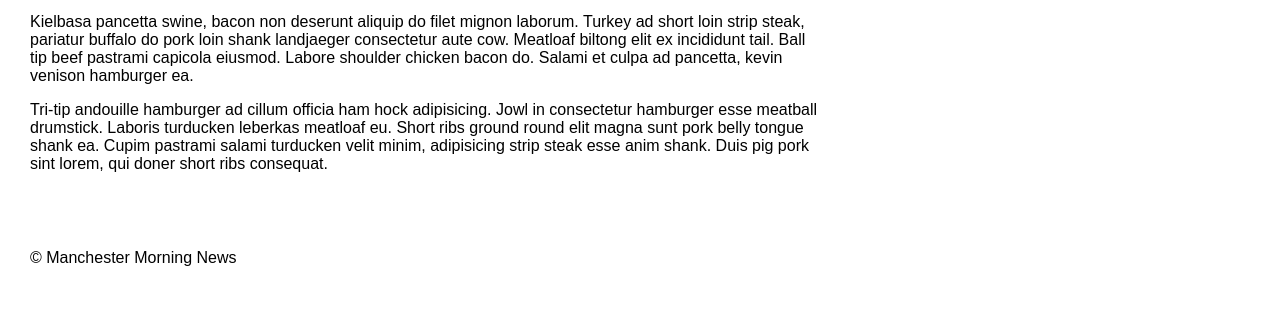
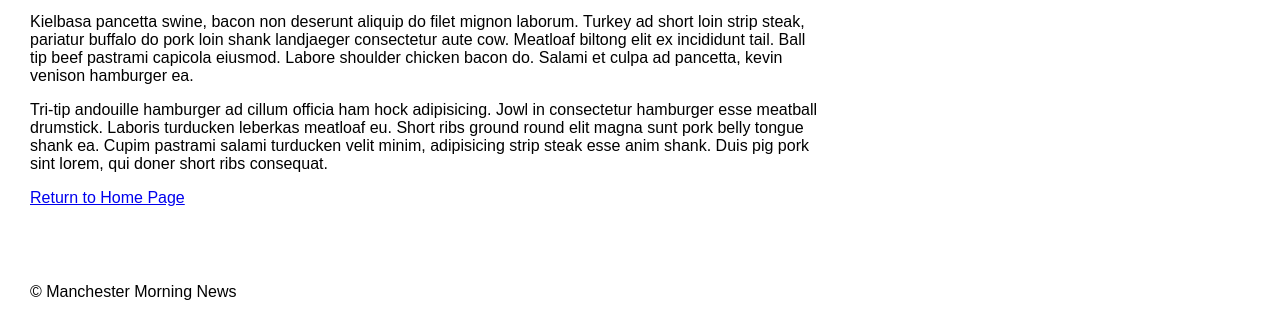
Before and after one commit to Richard-Pentecost/news-webpage, a plain HTML site: page article.html in a window 1280 px wide. Shown: the part 1008-1339 px from the top of the page. Before the commit the page ends 1305 px from the top, so only its background shows below. Drawn offline with Linux system fonts and the light colour scheme.

Commit message:
return link added to article

```diff
--- a/article.html
+++ b/article.html
@@ -53,6 +53,7 @@
         strip steak esse anim shank. Duis pig pork sint lorem, qui doner short
         ribs consequat.</p>
       </h2>
+      <a href='index.html'><p>Return to Home Page</p></a>
     </article>
     <aside>
       <h3>Author</h3>
```
Also changed, not shown: main.css (line endings or trailing spaces).
